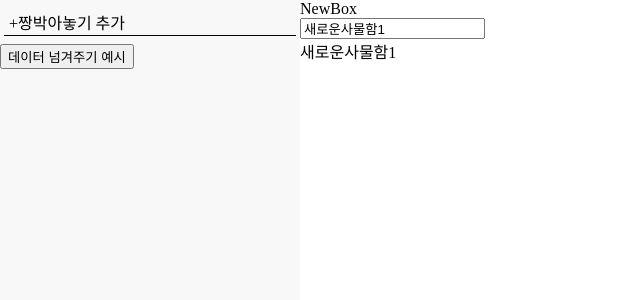
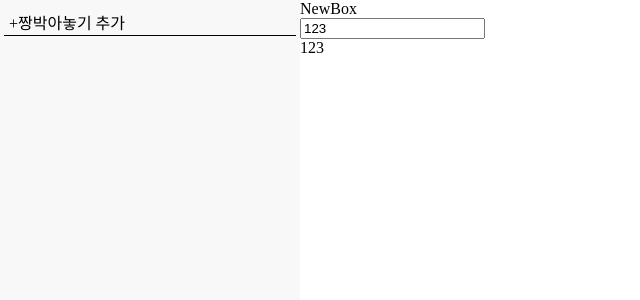
Before and after one commit to ljunseok0514/resource-manager, a React (Vite) app: page /update-box in a window 1280 px wide. Shown: the top 300 px of the page, without its empty margins (0-640 px from the left). Built offline with nearby package versions, Linux system fonts and the light colour scheme.

Commit message:
[230204]

```diff
--- a/src/Router/routerMap.jsx
+++ b/src/Router/routerMap.jsx
@@ -22,7 +22,7 @@ const routerMap = [
   {
     auth: "common",
     path: "/update-box",
-    page: <UpdateBox />,
+    page: <UpdateBox text="123" />,
   },
 ];
 
--- a/src/components/Template/Template.jsx
+++ b/src/components/Template/Template.jsx
@@ -6,12 +6,15 @@ import UpdateBox from "@src/pages/UpdateBox/UpdateBox";
 const cx = classNames.bind(style);
 import { Link } from "react-router-dom";
 
-function NewBox() {
+function NewBox({ text, onChange }) {
   return (
     <ul>
       <div className={cx("list_wrap")}>
         <div className={cx("list_box")}>
-          <div className={cx("list_content")}>이름바꾸고싶다</div>
+          <div className={cx("list_content")}>
+            이름바꾸고싶다
+            <UpdateBox text={text} onChange={onChange} />
+          </div>
         </div>
         <li>
           <div className={cx("list_box")}>
@@ -44,12 +47,17 @@ function Template({ children }) {
   const onClickAdd = () => {
     setIsLocker(true);
   };
+  const [text, setText] = useState("");
   const [value, setValue] = useState("test");
   const chageValue = () => setValue("testtest");
 
   const onIncrease = (count) => {
     // 여기서 ExampleComponent의 데이터를 넘겨받음
     console.log(count);
+  };
+
+  const onChange = (e) => {
+    setText(e.target.value);
   };
 
   return (
@@ -62,8 +70,8 @@ function Template({ children }) {
             </div>
           </div>
         </Link>
-        {isLocker && <NewBox />}
-        <ExampleComponent onIncrease={onIncrease} />
+        {isLocker && <NewBox onChange={onChange} text={text} />}
+        {/* <ExampleComponent onIncrease={onIncrease} /> */}
       </div>
       {children}
     </div>
--- a/src/pages/UpdateBox/UpdateBox.jsx
+++ b/src/pages/UpdateBox/UpdateBox.jsx
@@ -1,10 +1,11 @@
 import React, { useState } from "react";
 
-function UpdateBox() {
-  const [text, setText] = useState("새로운사물함1");
-  const onChange = (e) => {
-    setText(e.target.value);
-  };
+function UpdateBox({ text, onChange }) {
+  //const [text, setText] = useState("새로운사물함1");
+  //const onChange = (e) => {
+  //    setText(e.target.value);
+  //};
+  console.log("updatebox", text, onChange);
   return (
     <div>
       NewBox
```
